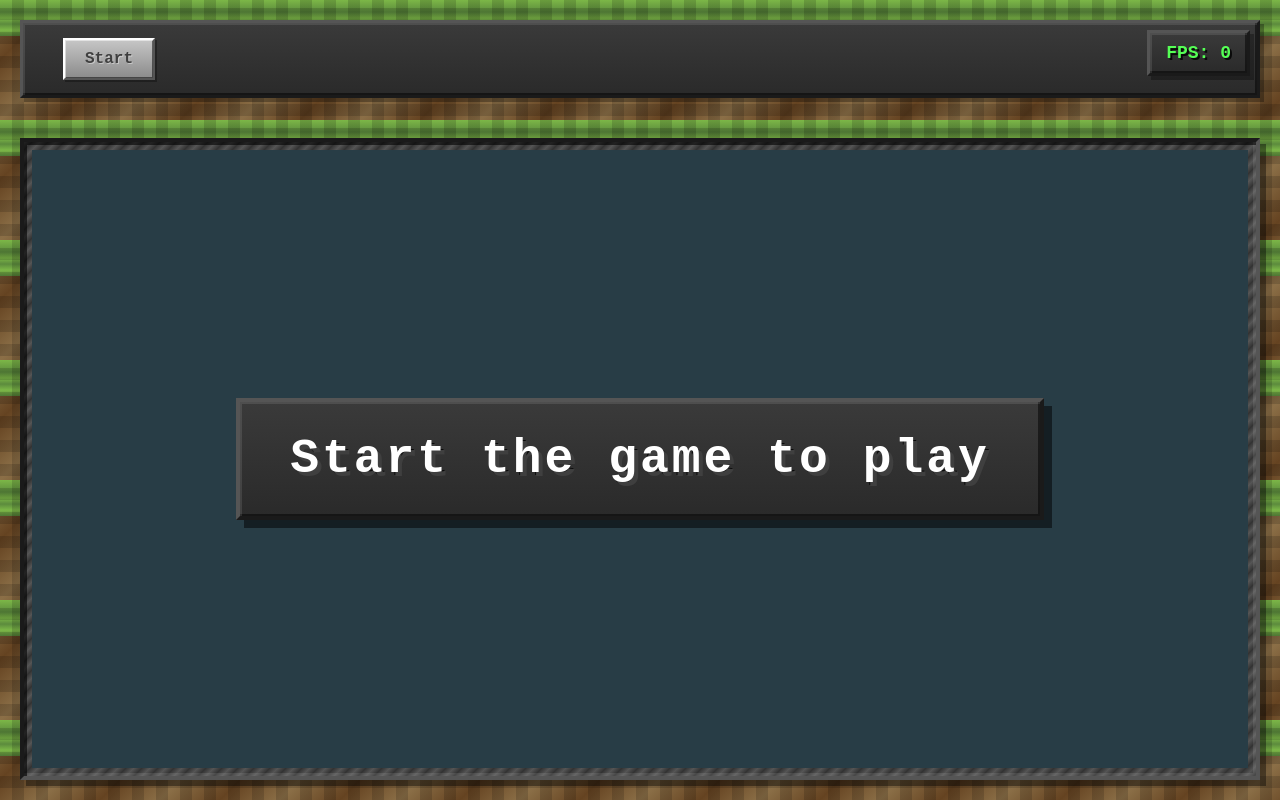
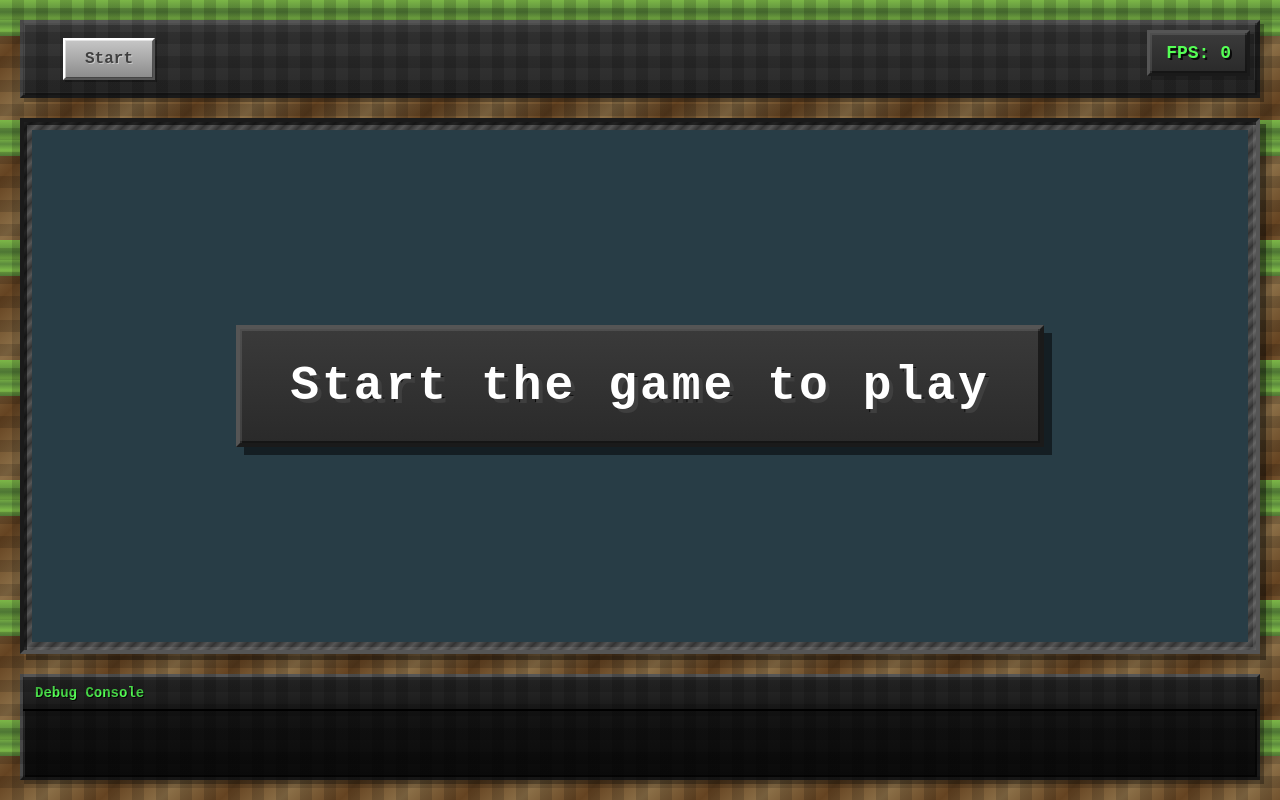
Before and after one commit to candunaj/first-game, a SvelteKit app: page / in a window 1280 px wide. Built offline with nearby package versions, Linux system fonts and the light colour scheme.

Commit message:
added Debug console

```diff
--- a/src/app.css
+++ b/src/app.css
@@ -30,6 +30,7 @@ body {
     );
   background-size: 120px 120px;
   position: relative;
+  overflow: auto;
 }
 
 body::before {
--- a/src/lib/game.ts
+++ b/src/lib/game.ts
@@ -3,7 +3,8 @@ import type { Game } from "./types";
 export function init(
   setHeaderText: (text: string) => void,
   width: number,
-  height: number
+  height: number,
+  log: (message: string) => void
 ) {
 }
 export function render(
--- a/src/lib/types.ts
+++ b/src/lib/types.ts
@@ -2,6 +2,7 @@ export type Game = {
   drawCircle(circle: Circle): void;
   drawRectangle(rectangle: Rectangle): void;
   drawText(text: Text): void;
+  log(message: string): void;
 };
 
 export type Color =
@@ -118,7 +119,8 @@ function drawText(canvas: HTMLCanvasElement, text: Text) {
 }
 
 export function createGameFunctions(
-  canvas: HTMLCanvasElement | null
+  canvas: HTMLCanvasElement | null,
+  log: (message: string) => void
 ): Game | null {
   if (!canvas) {
     return null;
@@ -127,5 +129,6 @@ export function createGameFunctions(
     drawCircle: (circle: Circle) => drawCircle(canvas, circle),
     drawRectangle: (rectangle: Rectangle) => drawRectangle(canvas, rectangle),
     drawText: (text: Text) => drawText(canvas, text),
+    log: log,
   };
 }
--- a/src/routes/+page.svelte
+++ b/src/routes/+page.svelte
@@ -13,8 +13,17 @@
     let lastFrameTime = 0;
     let frameCount = 0;
     let fpsUpdateTime = 0;
+    let debugMessages: string[] = $state([]);
 
-    let gameFunctions = $derived(createGameFunctions(gameCanvas));
+    function log(message: string) {
+        debugMessages.push(message);
+        // Keep only the last 100 messages to avoid memory issues
+        if (debugMessages.length > 100) {
+            debugMessages.shift();
+        }
+    }
+
+    let gameFunctions = $derived(createGameFunctions(gameCanvas, log));
 
     function resizeCanvas(){
         if(gameCanvas){
@@ -40,7 +49,7 @@
         window.addEventListener('keyup', handleKeyUp);
 
         const {width, height} = resizeCanvas();
-        init((text)=>headerText = text, width, height);
+        init((text)=>headerText = text, width, height, log);
         if(gameFunctions){
             render(gameFunctions, 0, pressedKeys, width, height);
         }
@@ -82,7 +91,7 @@
 
     function startGame() {
         const {width, height} = resizeCanvas();
-        init((text)=>headerText = text, width, height);
+        init((text)=>headerText = text, width, height, log);
         gameStarted = true;
         hasEverStarted = true;
         lastFrameTime = 0;
@@ -101,9 +110,10 @@
 
         // Reset the game
         hasEverStarted = false;
+        debugMessages = [];
         if (gameCanvas && gameFunctions) {
             const {width, height} = resizeCanvas();
-            init((text)=>headerText = text, width, height);
+            init((text)=>headerText = text, width, height, log);
             render(gameFunctions, 0, pressedKeys, width, height);
         }
         lastFrameTime = 0;
@@ -166,8 +176,8 @@
                 </button>
             {/if}
         </div>
+        <div class="fps-counter">FPS: {fps}</div>
     </div>
-    <div class="fps-counter">FPS: {fps}</div>
     <div class="canvas-wrapper">
         <canvas id="gameCanvas" bind:this={gameCanvas}></canvas>
         {#if hasEverStarted && !gameStarted}
@@ -181,20 +191,32 @@
             </div>
         {/if}
     </div>
+    <div class="debug-panel">
+        <div class="debug-header">Debug Console</div>
+        <div class="debug-messages">
+            {#each debugMessages.toReversed() as message, i}
+                <div class="debug-message">{debugMessages.length - i}: {message}</div>
+            {/each}
+        </div>
+    </div>
 </div>
 <style>
     .game-container {
-        position: relative;
-        z-index: 1;
         flex-grow: 1;
+        flex-shrink:0;
+        overflow:auto;
         display: flex;
         flex-direction: column;
+        gap: 20px;
+        height: 100%;
+        padding-left: 20px;
+        padding-right: 20px;
     }
 
     .header-container {
+        margin-top: 20px;
         display: flex;
         align-items: center;
-        margin: 20px;
         padding: 15px 20px;
         gap: 20px;
         background: linear-gradient(180deg, #3a3a3a 0%, #2a2a2a 100%);
@@ -293,7 +315,9 @@
 
     .canvas-wrapper {
         flex-grow: 1;
-        margin: 20px;
+        flex-shrink:1;
+        overflow:auto;
+        min-height: 0px;
         padding: 8px;
         background: linear-gradient(135deg, #555 0%, #333 25%, #555 50%, #333 75%, #555 100%);
         background-size: 16px 16px;
@@ -312,6 +336,7 @@
 
     #gameCanvas {
         flex-grow: 1;
+        min-height: 10px;
         width: 100%;
         height: 100%;
         background: #87CEEB;
@@ -353,4 +378,49 @@
             inset -2px -2px 0 rgba(0, 0, 0, 0.5),
             8px 8px 0 rgba(0, 0, 0, 0.5);
     }
+
+    .debug-panel {
+        height: 100px;
+        margin-bottom: 20px;
+        background: linear-gradient(180deg, #1a1a1a 0%, #0a0a0a 100%);
+        border: 3px solid #000;
+        border-top-color: #555;
+        border-left-color: #555;
+        border-right-color: #1a1a1a;
+        border-bottom-color: #1a1a1a;
+        box-shadow:
+            inset 2px 2px 0 rgba(255, 255, 255, 0.1),
+            inset -2px -2px 0 rgba(0, 0, 0, 0.5),
+            4px 4px 0 rgba(0, 0, 0, 0.3);
+        display: flex;
+        flex-direction: column;
+        overflow: hidden;
+        flex-shrink:0;
+        flex-grow:0;
+    }
+
+    .debug-header {
+        font-family: 'Courier New', monospace;
+        font-weight: bold;
+        font-size: 14px;
+        color: #55ff55;
+        padding: 8px 12px;
+        background: linear-gradient(180deg, #2a2a2a 0%, #1a1a1a 100%);
+        border-bottom: 2px solid #000;
+        text-shadow: 1px 1px 0 rgba(0, 0, 0, 0.8);
+    }
+
+    .debug-messages {
+        flex: 1;
+        overflow-y: auto;
+        padding: 8px 12px;
+        font-family: 'Courier New', monospace;
+        font-size: 12px;
+    }
+
+    .debug-message {
+        color: #55ff55;
+        margin: 2px 0;
+        text-shadow: 1px 1px 0 rgba(0, 0, 0, 0.8);
+    }
 </style>
```
